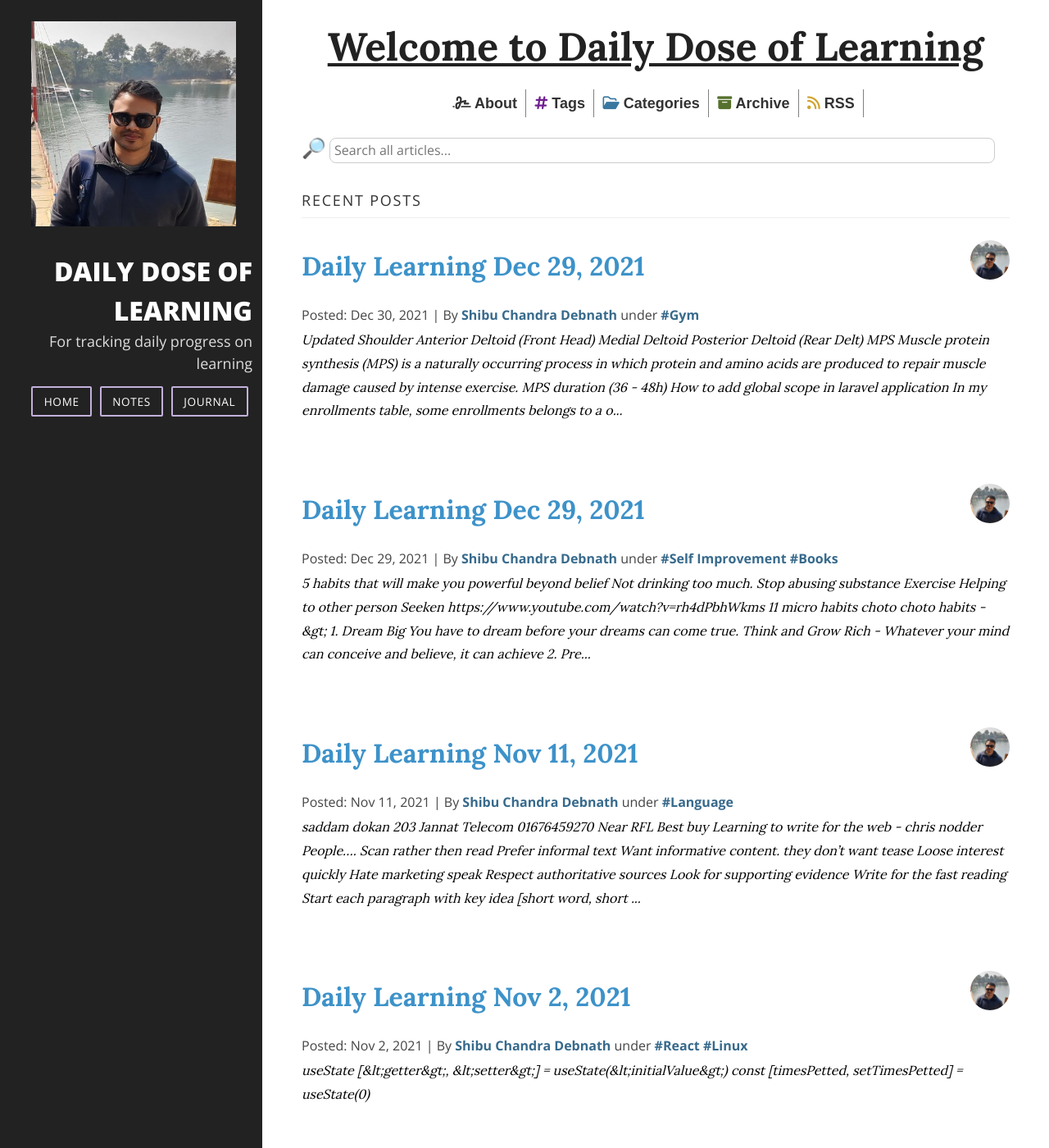
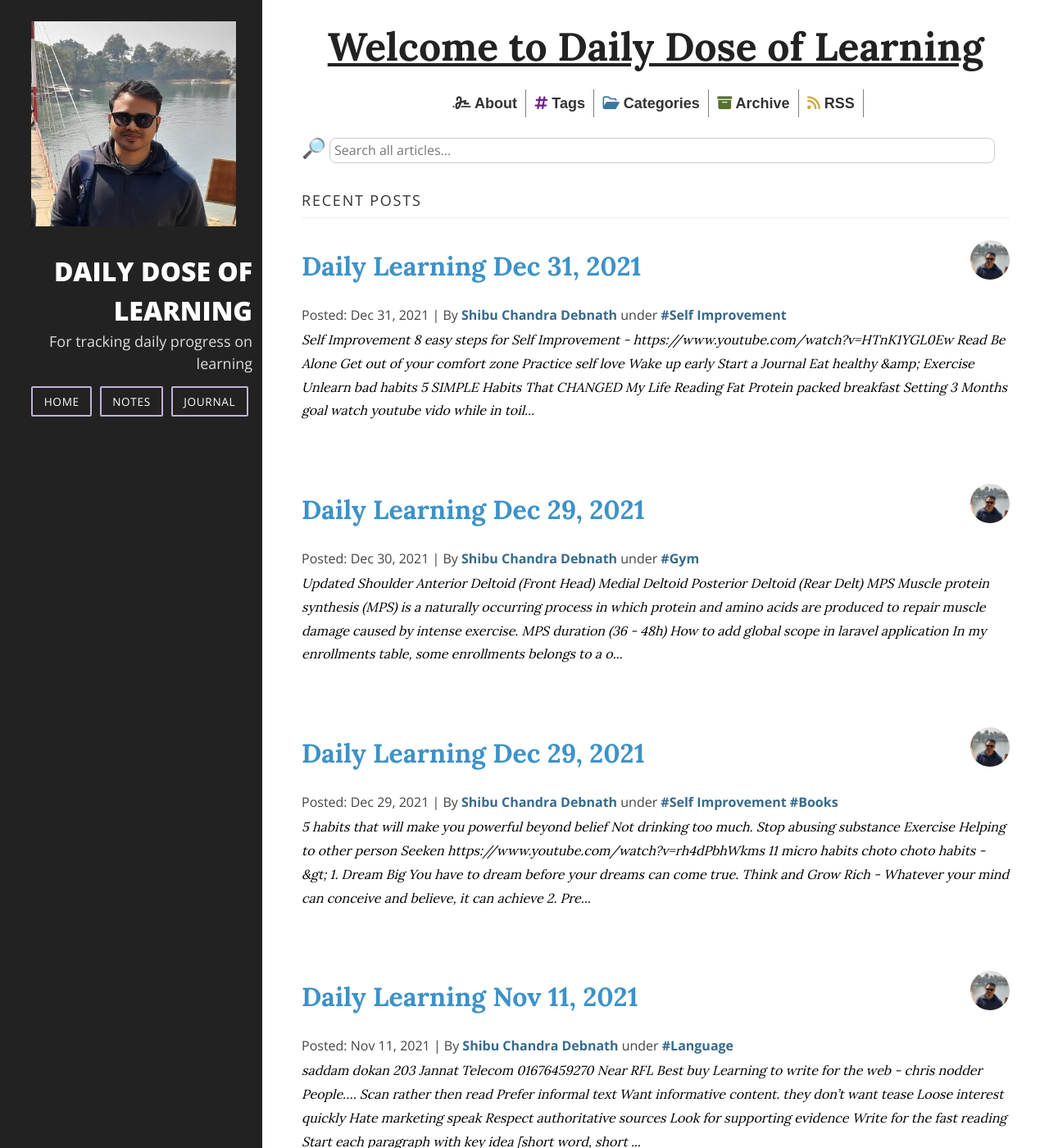
Before and after one commit to polodev/daily-dose, a Jekyll site: the page built from index.html, in a window 1280 px wide and 1400 px high. Shown: the whole window at 82% size. Built offline with Jekyll 4.4.1, drawn with Linux system fonts in a browser that asks for light colours; nearby versions of some CDN libraries; the list of posts is cut into pages by our own code.

```diff
--- /dev/null
+++ b/_posts/2021-12-31-daily-learning-dec-31-2021.markdown
@@ -0,0 +1,35 @@
+---
+title: Daily Learning Dec 31, 2021
+layout: post
+topic:
+  Self Improvement
+tags:
+  - Self Improvement
+category:
+  -
+---
+
+# Self Improvement
+
+[8 easy steps for Self Improvement - https://www.youtube.com/watch?v=HTnK1YGL0Ew](https://www.youtube.com/watch?v=HTnK1YGL0Ew)
+
+1. Read
+2.  Be Alone
+3.  Get out of your comfort zone
+4. Practice self love
+5.  Wake up early
+6.  Start a Journal
+7.  Eat healthy & Exercise
+8.  Unlearn bad habits
+
+# 5 SIMPLE Habits That CHANGED My Life
+* Reading
+* Fat Protein packed breakfast
+* Setting 3 Months goal
+* watch youtube vido while in toilet (not wasting time)
+* Fear setting ( from tim ferriss )
+
+https://tim.blog/2017/05/15/fear-setting/
+
+
+* [5 SIMPLE Habits That CHANGED My Life - https://www.youtube.com/watch?v=RX9DXf5DRSQ](https://www.youtube.com/watch?v=RX9DXf5DRSQ)
```
Also changed, not shown: _notes/bubble.md (added, +4 -0 lines), _notes/gym-routine.md (+1 -0 lines), _notes/new-year-resolution.md (added, +154 -0 lines).
